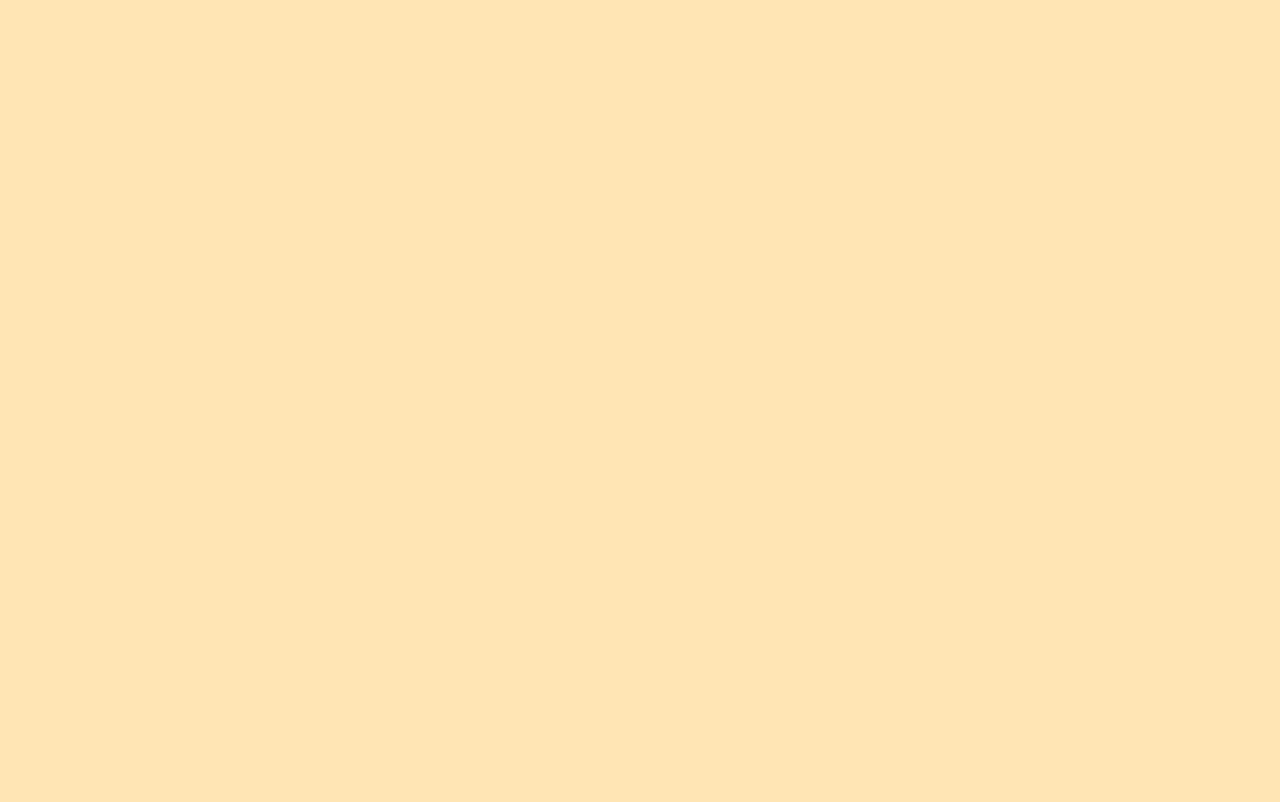
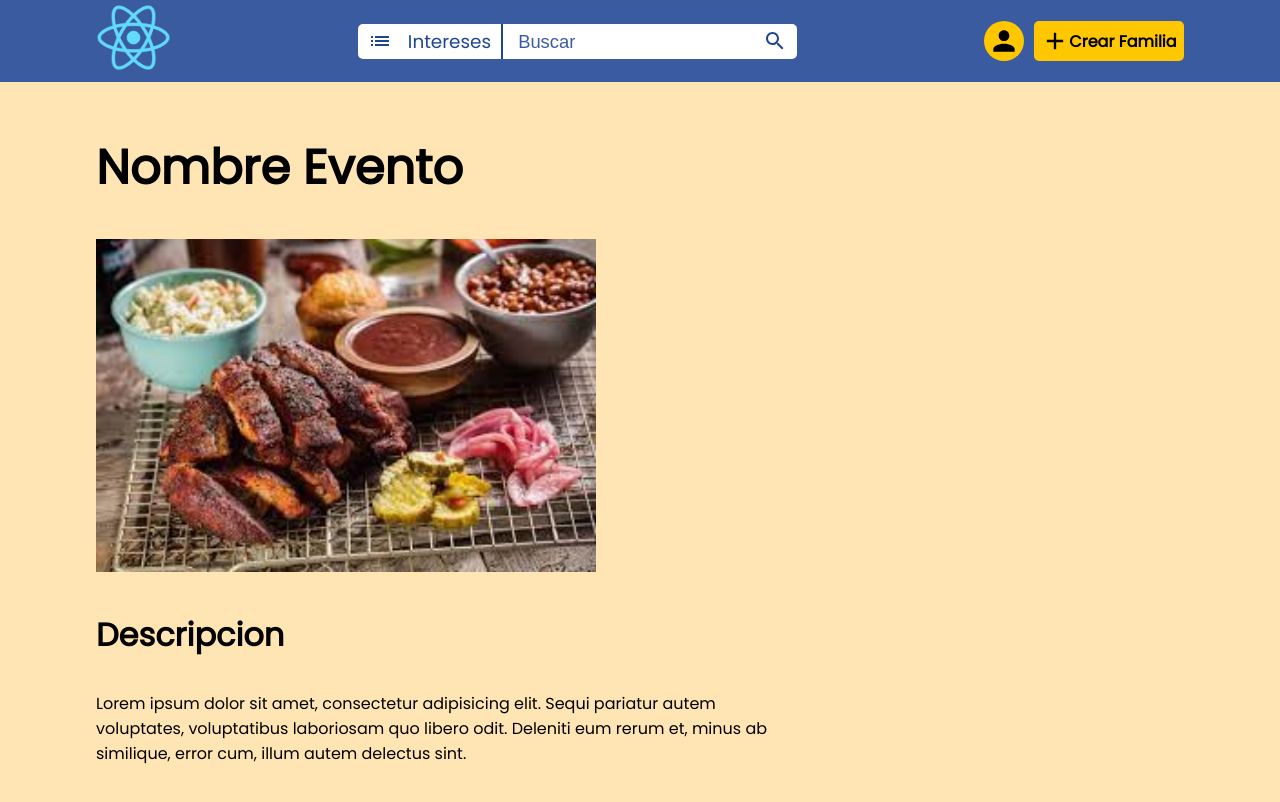
Before and after one commit to richardulloa/connecting_people, a React (Create React App) app in the folder conektin/: page /evento in a window 1280 px wide. Before the commit this address had no page. Shown: the top 802 px of the page. Built offline with nearby package versions, Linux system fonts and the light colour scheme.

Commit message:
añadiendo cosas

```diff
--- a/conektin/src/Router/router.js
+++ b/conektin/src/Router/router.js
@@ -5,6 +5,7 @@ import InicioConLogin from '../componentes/InicioConLogin';
 import Miperfil from '../componentes/Miperfil';
 import Alta from '../componentes/Alta'
 import ProximosEventos from '../componentes/ProximosEventos';
+import Evento from '../componentes/Evento';
 
 
 export function Router() {
@@ -15,6 +16,7 @@ export function Router() {
             <Route path='/perfil' element={<Miperfil/>}/>
             <Route path='/alta' element={<Alta />} />
             <Route path='/proximos-eventos' element={<ProximosEventos />} />
+            <Route path='/evento' element={<Evento />} />
         </Routes>
     )
 }
--- a/conektin/src/componentes/Alta.jsx
+++ b/conektin/src/componentes/Alta.jsx
@@ -1,7 +1,6 @@
 import React from 'react';
 import { useForm, } from 'react-hook-form';
 import './css/Alta.css'
-
 
 
 function Alta() {
--- /dev/null
+++ b/conektin/src/componentes/Evento.jsx
@@ -0,0 +1,24 @@
+import React from "react";
+import "./css/Evento.css"
+import CalendarMonthIcon from '@mui/icons-material/CalendarMonth';
+import LocationOnIcon from '@mui/icons-material/LocationOn';
+import Navegador from "./Navegador";
+
+const Evento = () => {
+    return (
+        <div className='evento'>
+            <Navegador />
+            <div className="evento-info">
+                <h1 className="titulo-evento">Nombre Evento</h1>
+                <section className="">
+                    <img className="imagen-evento" src="./img/bbq1.jpeg" alt="" />
+
+                </section>
+                <h3 className="titulo-descripcion-evento">Descripcion</h3>
+                <p className="descripcion-evento">Lorem ipsum dolor sit amet, consectetur adipisicing elit. Sequi pariatur autem voluptates, voluptatibus laboriosam quo libero odit. Deleniti eum rerum et, minus ab similique, error cum, illum autem delectus sint.</p>
+            </div>
+        </div>
+    );
+}
+
+export default Evento;
--- a/conektin/src/componentes/Navegador.jsx
+++ b/conektin/src/componentes/Navegador.jsx
@@ -11,6 +11,7 @@ const Navegador = () => {
 
     return (
         <header className="navegador">
+            <div className="navegador-flex">
                 <Link to={"/main"}><img className="logo-navegador" src="./logo192.png" alt="Logo" /></Link>
                 <section className="barra-busqueda">
                     <div className="lista">
@@ -22,9 +23,10 @@ const Navegador = () => {
                     </div>
                 </section>
                 <section className="perfil">
-                <div className="foto-perfil"><PersonIcon fontSize="inherit" /></div>
+                    <Link to={"/perfil"} className="foto-perfil"><PersonIcon fontSize="inherit" /></Link>
                     <div className="añadir-ruta"><AddIcon fontSize="inherit" /> <span className="añadir-ruta-text">Crear Familia</span> </div>
                 </section>
+            </div>
         </header>
     )
 }
--- a/conektin/src/componentes/VisualizarEvento.jsx
+++ b/conektin/src/componentes/VisualizarEvento.jsx
@@ -2,6 +2,8 @@ import React from "react";
 import "./css/VisualizarEvento.css"
 import CalendarMonthIcon from '@mui/icons-material/CalendarMonth';
 import LocationOnIcon from '@mui/icons-material/LocationOn';
+import GroupsIcon from '@mui/icons-material/Groups';
+
 
 const VisualizarEvento = () => {
     return (
@@ -10,8 +12,7 @@ const VisualizarEvento = () => {
                 <img src="../img/bbq1.jpeg" alt="Imagen prueba" />
                 <section className="info-inicial">
                     <h3>Barbacoa</h3>
-                    <h3><span className="nombre-familia">Nombre familia</span></h3>
-
+                    <h3 className="family"><GroupsIcon /><span className="nombre-familia">Nombre familia</span></h3>
                     <p>Nombre organizador</p>
                 </section>
             </div>
--- /dev/null
+++ b/conektin/src/componentes/css/Evento.css
@@ -0,0 +1,20 @@
+.evento-info {
+    width: 85%;
+    margin: 50px auto;
+}
+
+.titulo-evento {
+    font-size: 3em;
+}
+
+.imagen-evento {
+    width: 500px;
+}
+
+.titulo-descripcion-evento {
+    font-size: 2em
+}
+
+.descripcion-evento {
+    width: 65%;
+}
--- a/conektin/src/componentes/css/InicioConLogin.css
+++ b/conektin/src/componentes/css/InicioConLogin.css
@@ -102,7 +102,7 @@
 }
 
 .caja:hover .text {
-    color: white;
+    color: black;
     font-size: 1.75rem;
 }
 
--- a/conektin/src/componentes/css/Navegador.css
+++ b/conektin/src/componentes/css/Navegador.css
@@ -1,10 +1,15 @@
 .navegador {
-    display: flex;
-    justify-content: space-around;
-    align-items: center;
+
     background-color: #3a5ba0;
 }
-/*background-color: #1f4690;*/
+
+.navegador-flex {
+    margin: 0 auto;
+    width: 85%;
+    display: flex;
+    justify-content: space-between;
+    align-items: center;
+}
 
 .logo-navegador {
     width: 75px;
@@ -81,7 +86,7 @@
     background-color: #ffc700;
     width: 40px;
     height: 40px;
-    color: white;
+    color: black;
     border-radius: 50%;
     display: flex;
     justify-content: center;
@@ -95,7 +100,7 @@
     background-color: #ffc700;
     width: 150px;
     height: 40px;
-    color: white;
+    color: black;
     border-radius: 5px;
     display: flex;
     justify-content: center;
--- a/conektin/src/componentes/css/VisualizarEvento.css
+++ b/conektin/src/componentes/css/VisualizarEvento.css
@@ -1,12 +1,16 @@
 .contenido-evento {
-    border: 1px solid black;
-    height: 150px;
-    width: 75%;
+    height: 175px;
+    width: 65%;
     background-color: white;
     border-radius: 5px;
     display: flex;
     justify-content: space-between;
     align-items: center;
+    transition: 0.2s;
+}
+
+.contenido-evento:hover{
+    background-color: #ffc700;
 }
 
 .flex-evento {
@@ -18,16 +22,22 @@
 }
 
 .contenido-evento > .flex-evento > img {
-    margin-left: 1%;
-    height: 95%;
-    border-radius: 5px;
+    height: 100%;
+    border-radius: 5px 0 0 5px;
 }
 
-.contenido-evento > .info-inicial {
+.contenido-evento > .flex-evento > .info-inicial {
+    width: 300px;
     display: flex;
     justify-content: start;
     align-items: start;
     flex-direction: column;
+}
+
+.family {
+    display: flex;
+    align-items: center;
+    gap: 0.5em;
 }
 
 .contenido-evento > .info-adicional {
```
Lines whose indentation alone changed are shown as unchanged.
